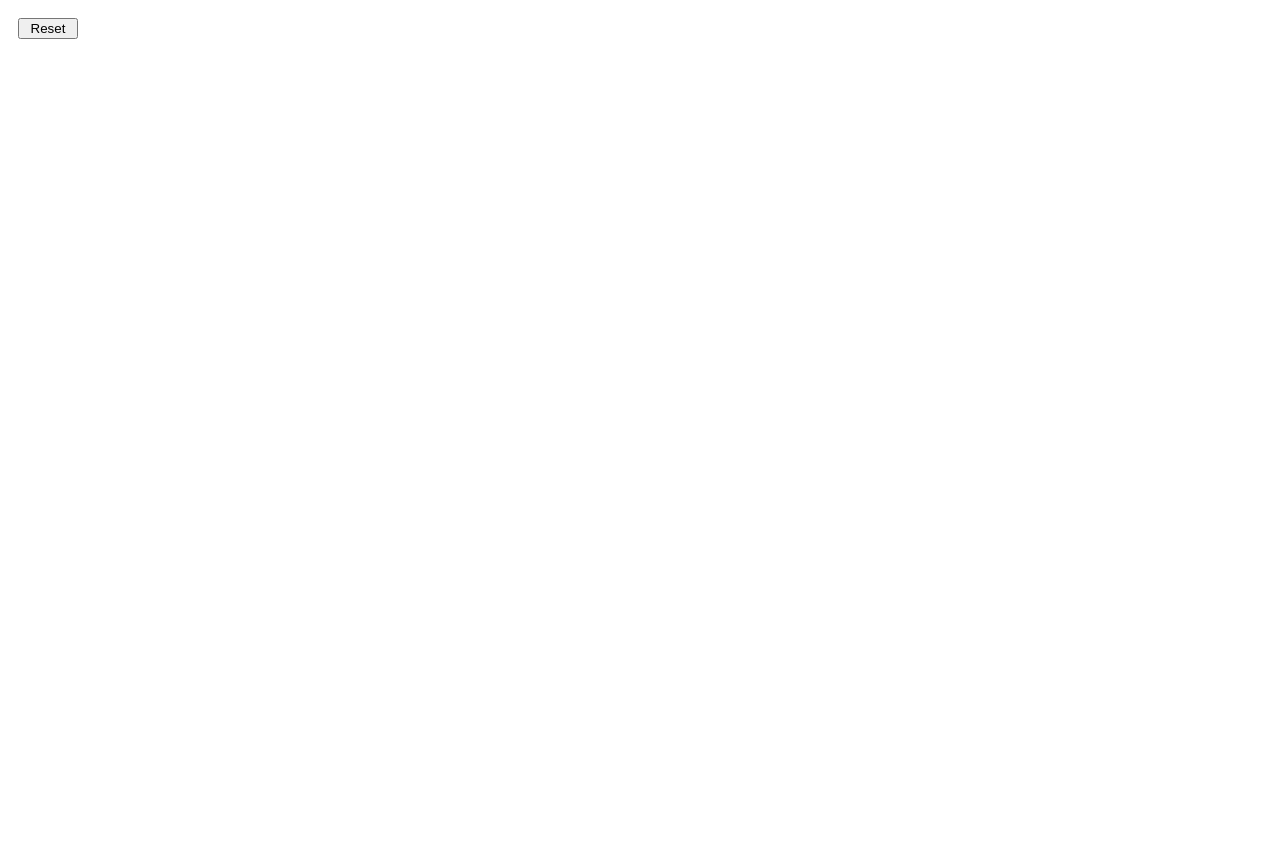
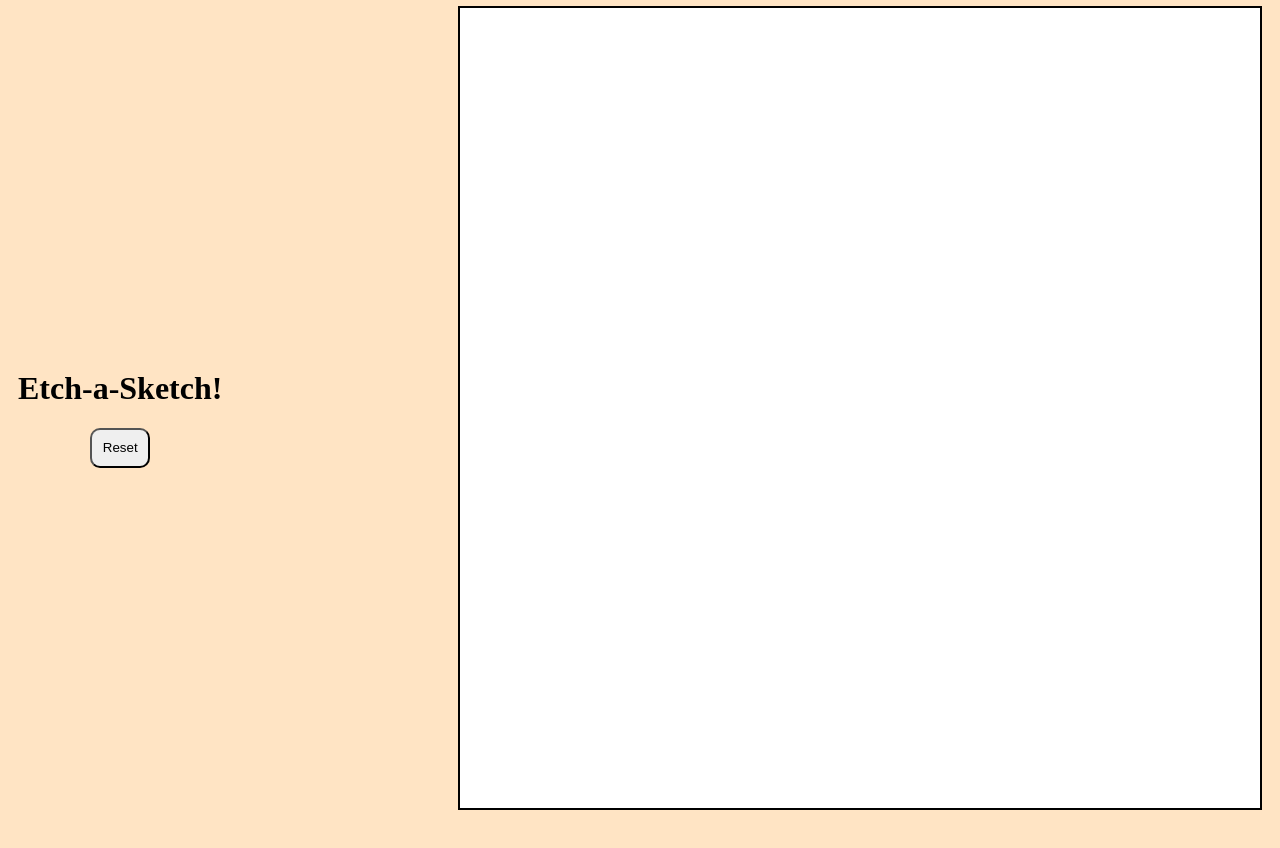
Before and after one commit to YourLocalCafe/etch-a-sketch, a plain HTML site: page index.html in a window 1280 px wide. After the commit the page ends 816 px from the top, so only its background shows below. Drawn offline with Linux system fonts and the light colour scheme.

Commit message:
Add design elements

```diff
--- a/index.html
+++ b/index.html
@@ -7,7 +7,10 @@
     <script src="script.js" defer></script>
 </head>
 <body>
-    <button type="button" class="reset">Reset</button>
+    <div class="sidebar">
+        <h1>Etch-a-Sketch!</h1>
+        <button type="button" class="reset">Reset</button>
+    </div>
     <div class="container"></div>
 </body>
 </html>
--- a/script.js
+++ b/script.js
@@ -27,6 +27,7 @@ generateGrid(container, gridSquares);
 
 container.addEventListener('mouseover', (event) => {
     let target = event.target;
+    if(target.className === 'container') return;
     target.style.backgroundColor = getRandomColour();
     let colourOpacity = Number(target.style.opacity) + 0.1;
     target.style.opacity = Math.min(colourOpacity, 1);
@@ -36,7 +37,7 @@ const btn = document.querySelector(".reset");
 btn.addEventListener('click', (event) => {
     let dimension = 16;
     do {
-        dimension = prompt('Grid dimension (less than or equal to 100)', 16);
-    } while (dimension > 100);
+        dimension = prompt('Grid dimension (positive and less than or equal to 100)', 16);
+    } while (dimension > 100 || dimension < 1);
     generateGrid(container, dimension);
 });
--- a/style.css
+++ b/style.css
@@ -10,23 +10,37 @@ box-sizing: inherit;
 
 body {
     display: flex;
-    flex-direction: column;
-    gap: 40px;
     height: 100vh;
     padding: 10px;
     font-family: 'Times New Roman', Times, serif;
     overflow: hidden;
+    background-color: bisque;
+    justify-content: space-between;
 }
 
 .container {
     display: flex;
     flex-wrap: wrap;
-    height: 800px;
-    width: 800px;
-    align-self: flex-end;
+    height: 804px;
+    width: 804px;
+    border: 2px solid black;
+    background-color: white;
+    align-self: center;
 }
 
 .reset {
     height: 40px;
     width: 60px;
+    border-radius: 10px;
+    align-self: center;
 }
+
+.sidebar {
+    align-self: center;
+    display: flex;
+    flex-direction: column;
+}
+
+.sidebar h1 {
+
+}
```
